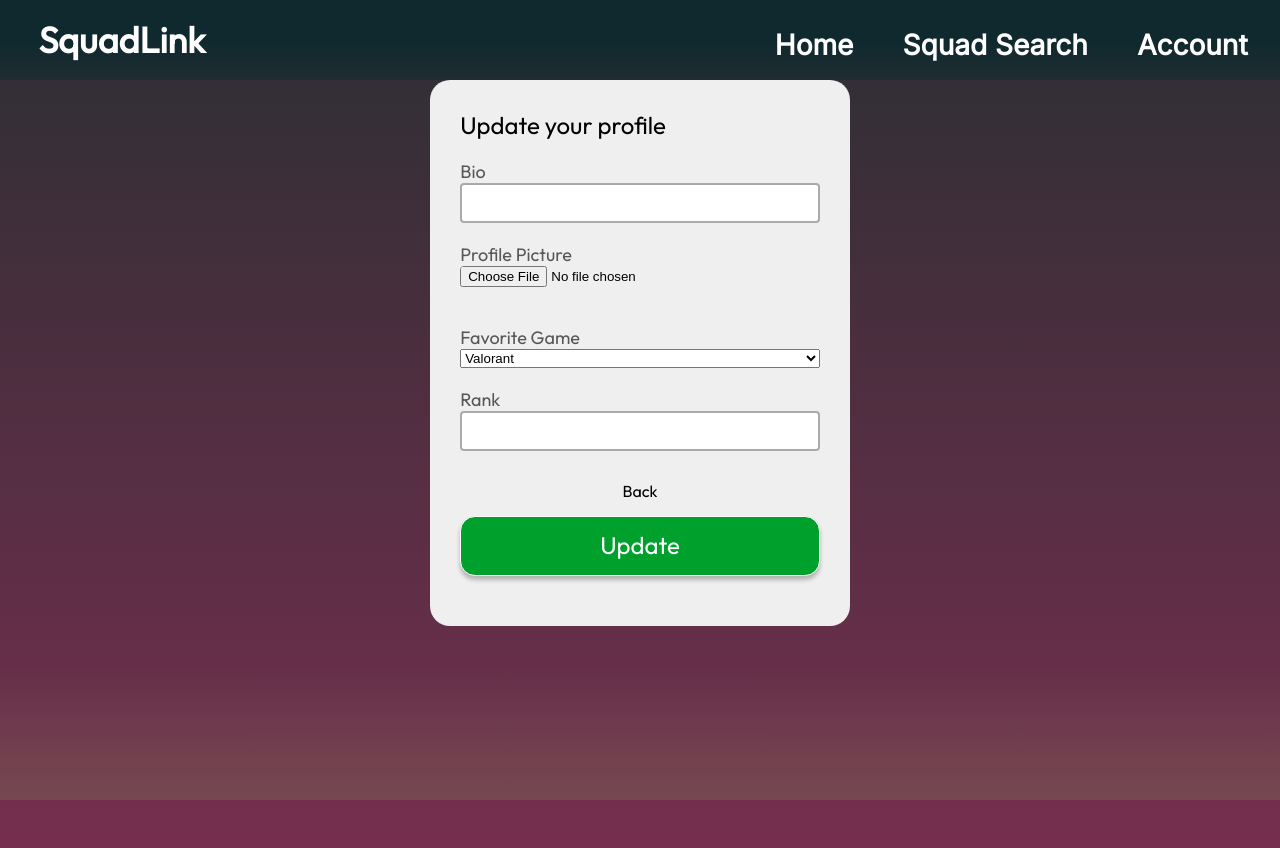
After one commit to francodvelasco/SquadLink, a Django app: page /accounts/edit in a window 1280 px wide. The commit adds this page. Run offline with Django 4.2, Linux system fonts and the light colour scheme; a user stored in the database is signed in; data comes from the database, SQL or seed files in the repository.

Commit message:
connect edit_profile.html

```diff
--- /dev/null
+++ b/SquadLinkApp/Templates/edit_profile.html
@@ -0,0 +1,44 @@
+{% extends 'base.html' %}
+
+{% block title %}Profile{% endblock %}
+
+{% block content %}
+
+<div id="custombg"></div>
+
+<form method="post" enctype="multipart/form-data">
+    {% csrf_token %}
+    <div id="registerbox">
+        <h2 id="registertitle">Update your profile</h2>
+        {{ form.non_field_errors }}
+        {{ form.non_field_errors }}
+
+        <div class="inputbox">
+            {{ form.bio.errors }}
+            <p class="label">Bio</p>
+            {{ form.bio }}
+        </div>
+        <div class="inputbox">
+            {{ form.profile_image.errors }}
+            <p class="label">Profile Picture</p>
+            {{ form.profile_image }}
+        </div>
+        <div class="inputbox">
+            {{ form.user_game.errors }}
+            <p class="label">Favorite Game</p>
+            {{ form.user_game }}
+        </div>
+
+        <div class="inputbox">
+            {{ form.rank.errors }}
+            <p class="label">Rank</p>
+            {{ form.rank }}
+        </div>
+
+        <a href="javascript:history.back()" id="backbutton">Back</a>
+        <button type="submit" id="registersubmit">Update</button>
+
+    </div>
+
+</form>
+{% endblock %}
--- a/SquadLinkApp/UserProfile/static/style.css
+++ b/SquadLinkApp/UserProfile/static/style.css
@@ -9,6 +9,11 @@ body {
 
 * {
     box-sizing: border-box;
+}
+
+a {
+    color: inherit;
+    text-decoration: none;
 }
 
 ::-webkit-scrollbar {
@@ -481,6 +486,21 @@ header {
     min-height: 40px;
 }
 
+.inputbox input[type=file] {
+    box-sizing: border-box;
+    flex-grow: 1;
+    background: none;
+    border: none;
+
+    border-radius: 4px;
+    min-height: 40px;
+}
+
+.inputbox a {
+    content: Current Picture;
+}
+
+
 #registersubmit {
     box-sizing: border-box;
     flex-grow: 0;
@@ -515,6 +535,14 @@ header {
 
     color: #000000;
 }
+
+#registerbox #backbutton {
+    text-align: center;
+
+    font-size: 16px;
+    margin-top: 10px;
+}
+
 
 /* signin.html */
 
@@ -1010,7 +1038,6 @@ header {
 /* edit_profile.html */
 
 #editbg {
-
     background: linear-gradient(180deg, #080525 23.96%, #2B2847 100%);
     border-radius: 34px;
     align-items: center;
--- a/SquadLinkApp/UserProfile/views.py
+++ b/SquadLinkApp/UserProfile/views.py
@@ -14,11 +14,13 @@ class SquadLinkHomeView(View):
 
         if request.user.is_authenticated:
             page_contents['user'] = request.user
-            page_contents['user_add'] = SquadLinkUserModel.objects.get(user=request.user)
+            page_contents['user_add'] = SquadLinkUserModel.objects.get(
+                user=request.user)
 
         return render(request, 'home.html', page_contents)
 
 # Create your views here.
+
 
 class SquadLinkUserCreationView(View):
     def get(self, request):
@@ -69,6 +71,7 @@ class SquadLinkUserCreationView(View):
 
             return render(request, 'signup.html', page_contents)
 
+
 class SquadLinkUserEditView(View):
     def get(self, request):
         if not request.user.is_authenticated:
@@ -76,7 +79,7 @@ class SquadLinkUserEditView(View):
 
         page_contents = dict()
         user_add = SquadLinkUserModel.objects.get(
-                user=request.user)
+            user=request.user)
 
         user_details_dict = {
             'region': user_add.region,
@@ -90,7 +93,7 @@ class SquadLinkUserEditView(View):
         page_contents['form'] = UserAdditionalForm(
             request.POST or None, request.FILES or None, initial=user_details_dict)
 
-        return render(request, 'FILE-NAME.html', page_contents)
+        return render(request, 'edit_profile.html', page_contents)
 
     def post(self, request):
         if request.user.is_authenticated:
@@ -118,6 +121,7 @@ class SquadLinkUserEditView(View):
             return redirect('home')
         else:
             return redirect('UserProfile:sign-in')
+
 
 class SquadLinkUserLogInView(View):
     def get(self, request):
@@ -153,7 +157,8 @@ class SquadLinkUserView(View):
         if request.user.is_authenticated:
             page_contents = dict()
             page_contents['user'] = request.user
-            page_contents['user_add'] = SquadLinkUserModel.objects.get(user=request.user)
+            page_contents['user_add'] = SquadLinkUserModel.objects.get(
+                user=request.user)
 
             return render(request, 'view_profile.html', page_contents)
         else:
```
Also changed, not shown: HTML Drafts/edit_profile.html (deleted, +0 -47 lines), SquadLinkApp/Templates/view_profile.html (+9 -6 lines).
